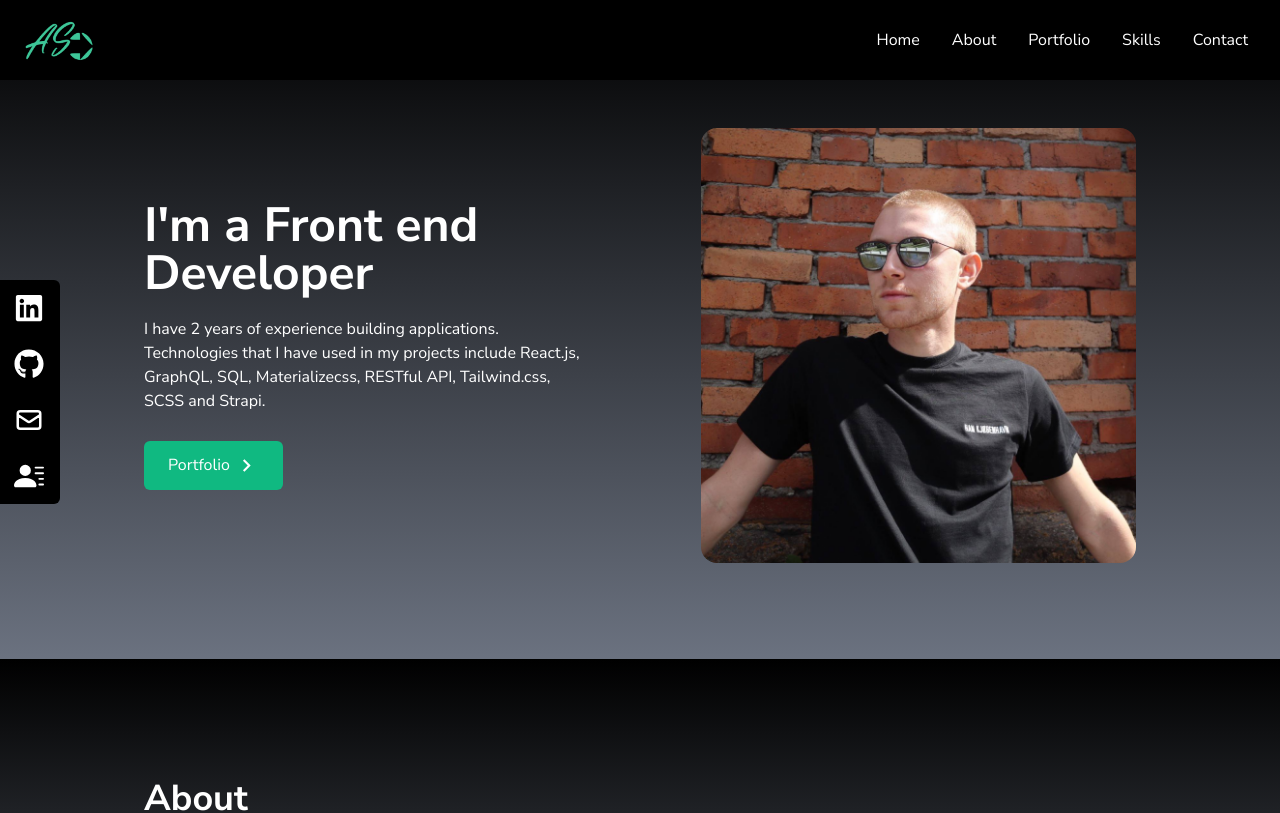
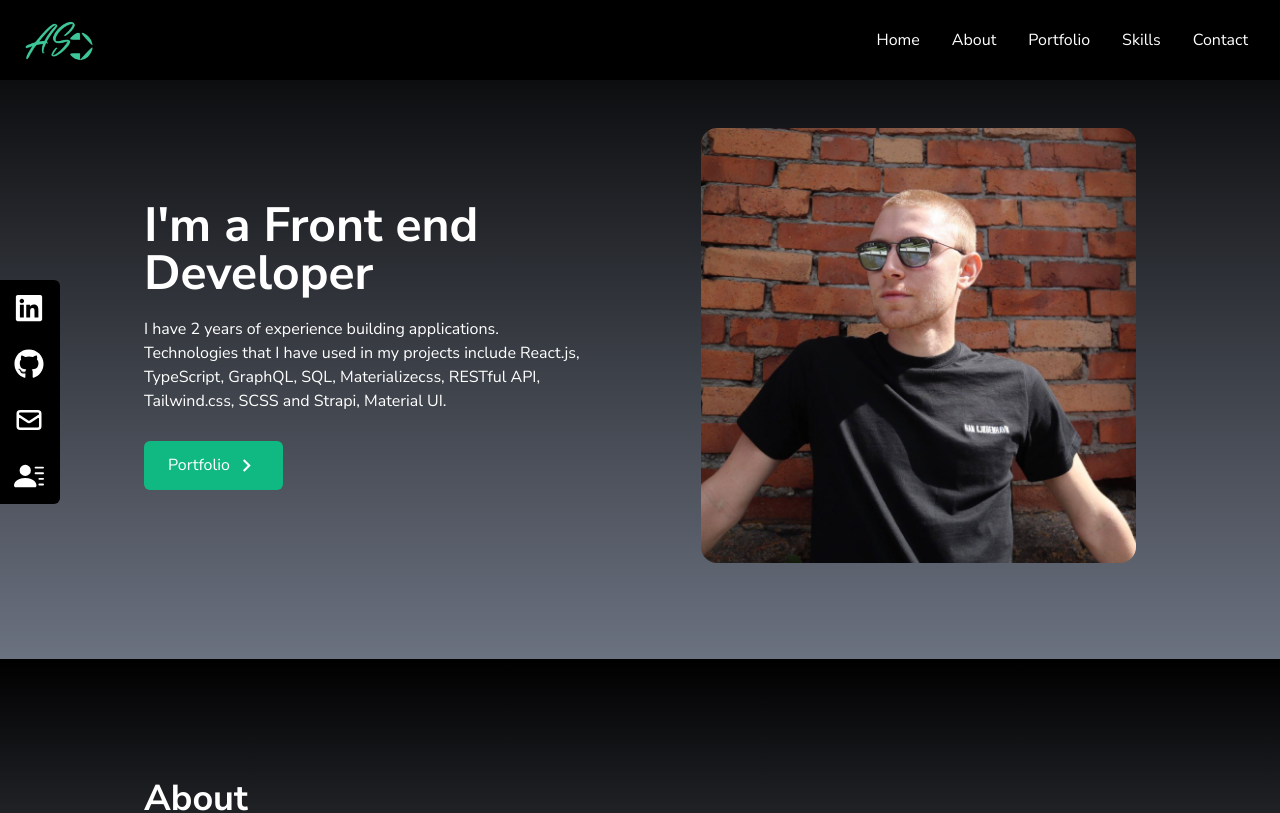
Before and after one commit to ampodo/portfolio-tailwind, a React (Create React App) app: page / in a window 1280 px wide. Shown: the top 813 px of the page. Built offline with nearby package versions, Linux system fonts and the light colour scheme.

Commit message:
homepage changed

```diff
--- a/src/components/Home.jsx
+++ b/src/components/Home.jsx
@@ -16,8 +16,8 @@ const Home = () => {
           </h3>
           <p className="text-white py-5 max-w-md">
             I have 2 years of experience building applications. Technologies
-            that I have used in my projects include React.js, GraphQL, SQL, Materializecss, RESTful API,
-            Tailwind.css, SCSS and Strapi.
+            that I have used in my projects include React.js, TypeScript, GraphQL, SQL, Materializecss, RESTful API,
+            Tailwind.css, SCSS and Strapi, Material UI.
           </p>
           <div>
             <Link
```
